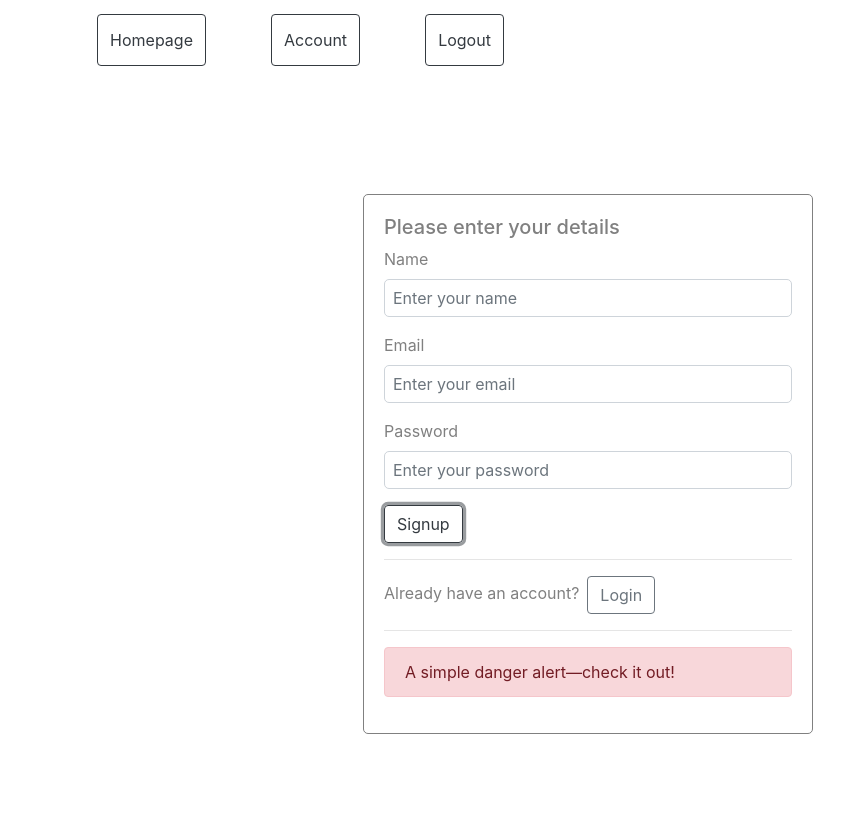
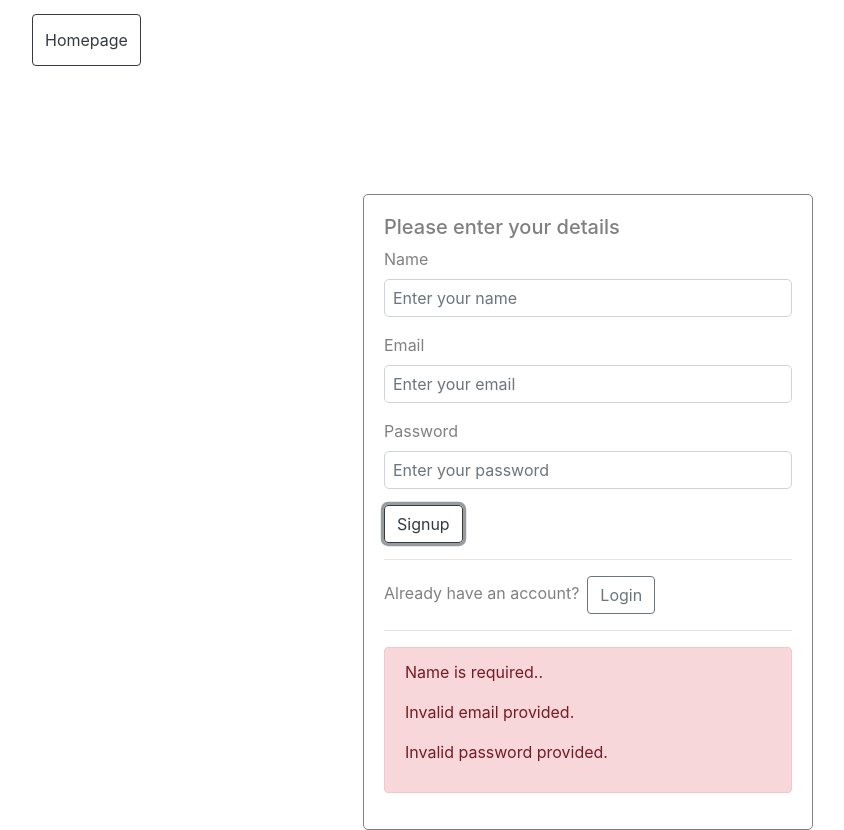
Before and after one commit to sharadkataria/presence-sense-web, a React (Create React App) app: page /signup in a window 1280 px wide. Both pictures are taken after a click on the button "Signup". Shown: the whole page, without its empty margins (52-896 px from the left). Before the commit the page ends 800 px from the top, so only its background shows below. Built offline with nearby package versions, Linux system fonts and the light colour scheme.

Commit message:
ADD: Signup Page Integration

```diff
--- a/src/components/NavBar/NavBarStyles.scss
+++ b/src/components/NavBar/NavBarStyles.scss
@@ -5,7 +5,7 @@
 
   .navbar-btn-left {
     padding: 4px;
-    justify-content: space-evenly;
+    justify-content: space-between;
     display: flex;
   }
 
--- a/src/components/NavBar/index.js
+++ b/src/components/NavBar/index.js
@@ -27,7 +27,7 @@ class NavBar extends Component {
   };
 
   render() {
-    const { showViewersSection } = this.props;
+    const { showViewersSection, userDetails } = this.props;
     const { showViewersModal, showShareModal } = this.state;
     return (
       <React.Fragment>
@@ -36,6 +36,8 @@ class NavBar extends Component {
             <button type='button' className='btn btn-outline-dark'>
               Homepage
             </button>
+            {userDetails ? (
+              <React.Fragment>
                 <Link
                   to='/account'
                   type='button'
@@ -50,6 +52,8 @@ class NavBar extends Component {
                 >
                   Logout
                 </button>
+              </React.Fragment>
+            ) : null}
           </div>
           {showViewersSection ? (
             <div className='col-lg-6 col-sm-12 navbar-btn-right'>
@@ -91,7 +95,7 @@ class NavBar extends Component {
 }
 
 const mapStateToProps = state => ({
-  user: state.userData
+  userDetails: state.userData.userDetails
 });
 
 const mapDispatchToProps = {
--- a/src/containers/SignupPage/index.js
+++ b/src/containers/SignupPage/index.js
@@ -1,7 +1,12 @@
 import React, { Component } from 'react';
+import { connect } from 'react-redux';
+import validator from 'validator';
+import get from 'lodash/get';
 import { Button, Form } from 'react-bootstrap';
+import { loginAction } from '../../actions/AuthActions';
 import NavBar from '../../components/NavBar';
-
+import AuthService from '../../services/AuthService';
+import LoggedIn from '../../hoc/LoggedIn';
 class SignupPage extends Component {
   constructor(props) {
     super(props);
@@ -12,8 +17,11 @@ class SignupPage extends Component {
         name: '',
         email: '',
         password: ''
-      }
+      },
+      errors: []
     };
+
+    this.authService = new AuthService();
   }
 
   setStateValues = (fieldName, fieldValue) => {
@@ -22,18 +30,53 @@ class SignupPage extends Component {
     this.setState({ formData });
   };
 
-  signupHandler = () => {
-    const { formData } = this.state;
-    console.log(formData);
-  };
-
   loginRedirection = () => {
     this.props.history.push('/login');
   };
 
+  formValidation = () => {
+    this.setState({ errors: [] });
+    let errors = [];
+    const { name, email, password } = this.state.formData;
+
+    if (!name) {
+      errors.push('Name is required..');
+    }
+    if (!validator.isEmail(email)) {
+      errors.push('Invalid email provided.');
+    }
+    if (password.length < 6) {
+      errors.push('Invalid password provided.');
+    }
+
+    if (errors.length) {
+      this.setState({ errors });
+      return false;
+    } else {
+      return true;
+    }
+  };
+
+  signupHandler = () => {
+    const formValid = this.formValidation();
+
+    if (!formValid) {
+      return;
+    }
+
+    this.authService
+      .signup(this.state.formData)
+      .then(data => {
+        this.props.loginAction(data);
+      })
+      .catch(error => {
+        const errors = get(error, 'response.data', ['Somethign went wrong.']);
+        this.setState({ errors });
+      });
+  };
+
   render() {
-    const { formData } = this.state;
-
+    const { errors } = this.state;
     return (
       <div className='container'>
         <NavBar />
@@ -95,9 +138,13 @@ class SignupPage extends Component {
               </span>
             </p>
             <hr />
-            <div className='alert alert-danger' role='alert'>
-              A simple danger alert—check it out!
-            </div>
+            {errors.length ? (
+              <div className='alert alert-danger' role='alert'>
+                {errors.map((err, index) => {
+                  return <p key={index}>{err}</p>;
+                })}
+              </div>
+            ) : null}
           </div>
         </div>
       </div>
@@ -105,4 +152,12 @@ class SignupPage extends Component {
   }
 }
 
-export default SignupPage;
+const mapStateToProps = state => ({});
+
+const mapDispatchToProps = {
+  loginAction
+};
+
+export default LoggedIn(
+  connect(mapStateToProps, mapDispatchToProps)(SignupPage)
+);
--- a/src/hoc/LoggedIn.js
+++ b/src/hoc/LoggedIn.js
@@ -10,7 +10,7 @@ export default ChildComponent => {
         return <Redirect to='/account' />;
       }
 
-      return <ChildComponent />;
+      return <ChildComponent {...this.props} />;
     }
   }
 
--- a/src/services/AuthService.js
+++ b/src/services/AuthService.js
@@ -19,7 +19,7 @@ export default class AccountService {
       });
   };
 
-  registerAccount = dataPayload => {
+  signup = dataPayload => {
     return ConnectionInstance.post(getAPIPath(SIGNUP_API_PATH), dataPayload)
       .then(responseData => {
         if (responseData) {
```
Lines whose indentation alone changed are shown as unchanged.
